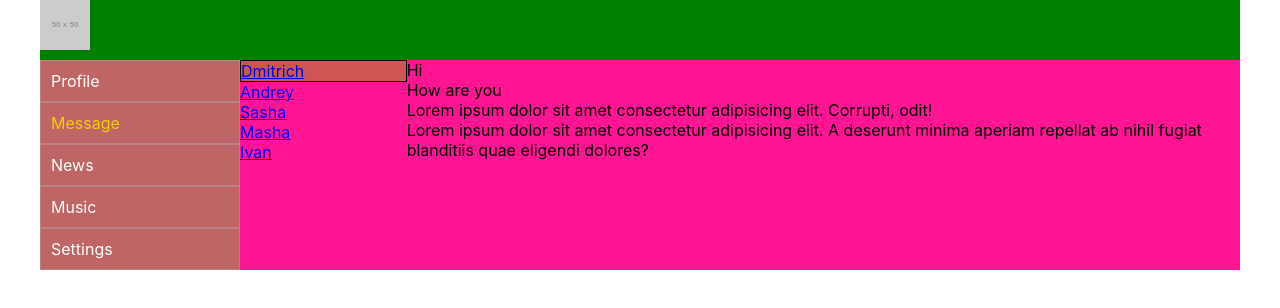
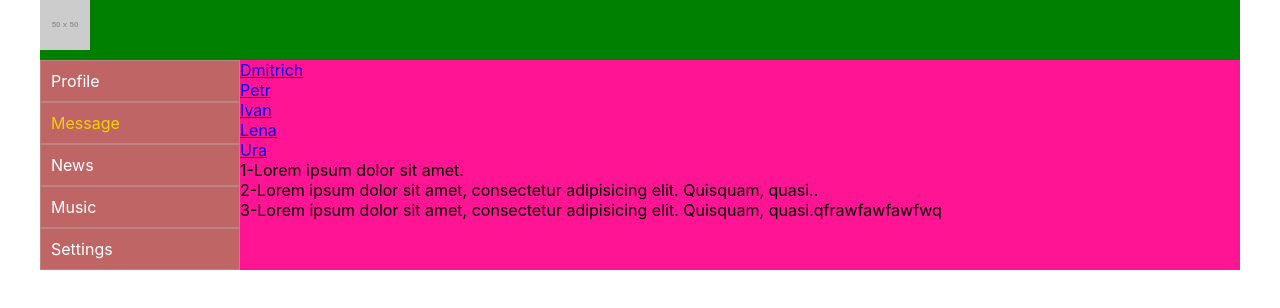
Before and after one commit to TuzovArtem/React-kamasutra, a React (Create React App) app: page /dialogs in a window 1280 px wide. Shown: the top 308 px of the page. Built offline with nearby package versions, Linux system fonts and the light colour scheme.

Commit message:
add: profile info. lesson 23

```diff
--- a/src/Components/Dialogs/Dialogs.jsx
+++ b/src/Components/Dialogs/Dialogs.jsx
@@ -1,34 +1,41 @@
 import  s from './Dialogs.module.css';
 import {NavLink} from "react-router-dom";
 
+  const  Dialog = (props) => {
+    const path = `/dialogs/${props.id}`;
 
+    return(
+      <div className= {s.dialogs_item} >
+          <NavLink to={path} activeClassName={s.active}> {props.name}  </NavLink>
+       </div>
+    );
+  }
+
+  const Message = (props) => {
+
+    return(
+      <div className={s.message}> {props.message} </div>
+    );
+  }
 
   const Dialogs = (props) => {
     return(
       <div className={s.dialogs}>
         <div className={s.dialogs_items }>
-          <div className= {s.dialogs_item + ' ' + s.active}>
-           <NavLink to="/dialogs/1">Dmitrich </NavLink>
-            </div>
-          <div className={s.dialogs_item}>
-          <NavLink to="/dialogs/2">Andrey </NavLink>
-            </div>
-          <div className={s.dialogs_item}>
-          <NavLink to="/dialogs/3">Sasha </NavLink>
-            </div>
-          <div className={s.dialogs_item}>
-          <NavLink to="/dialogs/4">Masha </NavLink>
-            </div>
-          <div className={s.dialogs_item}>
-          <NavLink to="/dialogs/5">Ivan </NavLink>
-            </div>
+
+          <Dialog name='Dmitrich'  id='1'/>
+          <Dialog name='Petr'  id='2'/>
+          <Dialog name='Ivan'  id='3'/>
+          <Dialog name='Lena'  id='4'/>
+          <Dialog name='Ura'  id='5'/>
+
+
         </div>
 
         <div className={s.messages}>
-          <div className={s.message}>Hi</div>
-          <div className={s.message}> How are you</div>
-          <div className={s.message}>Lorem ipsum dolor sit amet consectetur adipisicing elit. Corrupti, odit!</div>
-          <div className={s.message}>Lorem ipsum dolor sit amet consectetur adipisicing elit. A deserunt minima aperiam repellat ab nihil fugiat blanditiis quae eligendi dolores?</div>
+         <Message message = '1-Lorem ipsum dolor sit amet.' />
+         <Message message = '2-Lorem ipsum dolor sit amet, consectetur adipisicing elit. Quisquam, quasi..' />
+         <Message message = '3-Lorem ipsum dolor sit amet, consectetur adipisicing elit. Quisquam, quasi.qfrawfawfawfwq' />
         </div>
       </div>
     );
--- a/src/Components/Dialogs/Dialogs.module.css
+++ b/src/Components/Dialogs/Dialogs.module.css
@@ -1,16 +1,4 @@
-.dialogs{
-  display: grid;
-  grid-template-columns: 2fr 10fr;
-}
 
-.dialogs_items{
-
-}
-
-.dialogs_item.active{
- background-color: rgb(206, 86, 82);
- border:1px solid black;
-}
 
 .dialogs_item{
 
--- a/src/Components/Profile/Profile.jsx
+++ b/src/Components/Profile/Profile.jsx
@@ -1,19 +1,14 @@
 import s from './Profile.module.css';
 import MyPosts from './MyPosts/MyPost';
+import ProfileInfo from './ProfileInfo/ProfileInfo'
 
 
 
 
 const Profile = () => {
   return (<div className={s.content}>
-  <div>
-    <img  src='https://via.placeholder.com/800x70'/>
-  </div>
-
-  <div>
-    AVA+DISCRIP
-  </div>
-<MyPosts message='Message from my post'/>
+  <ProfileInfo />
+  <MyPosts message='Message from my post'/>
 </div>);
 }
 
--- /dev/null
+++ b/src/Components/Profile/ProfileInfo/ProfileInfo.jsx
@@ -0,0 +1,19 @@
+import s from './ProfileInfo.module.css';
+
+
+
+
+const ProfileInfo = () => {
+  return (<div className={s.content}>
+  <div>
+    <img  src='https://via.placeholder.com/800x70'/>
+  </div>
+
+  <div>
+    AVA+DISCRIP
+  </div>
+
+</div>);
+}
+
+export default ProfileInfo;
--- /dev/null
+++ b/src/Components/Profile/ProfileInfo/ProfileInfo.module.css
@@ -0,0 +1,5 @@
+.content{
+  grid-area: c;
+  background-color: deeppink;
+  margin-bottom: 20px;
+}
```
